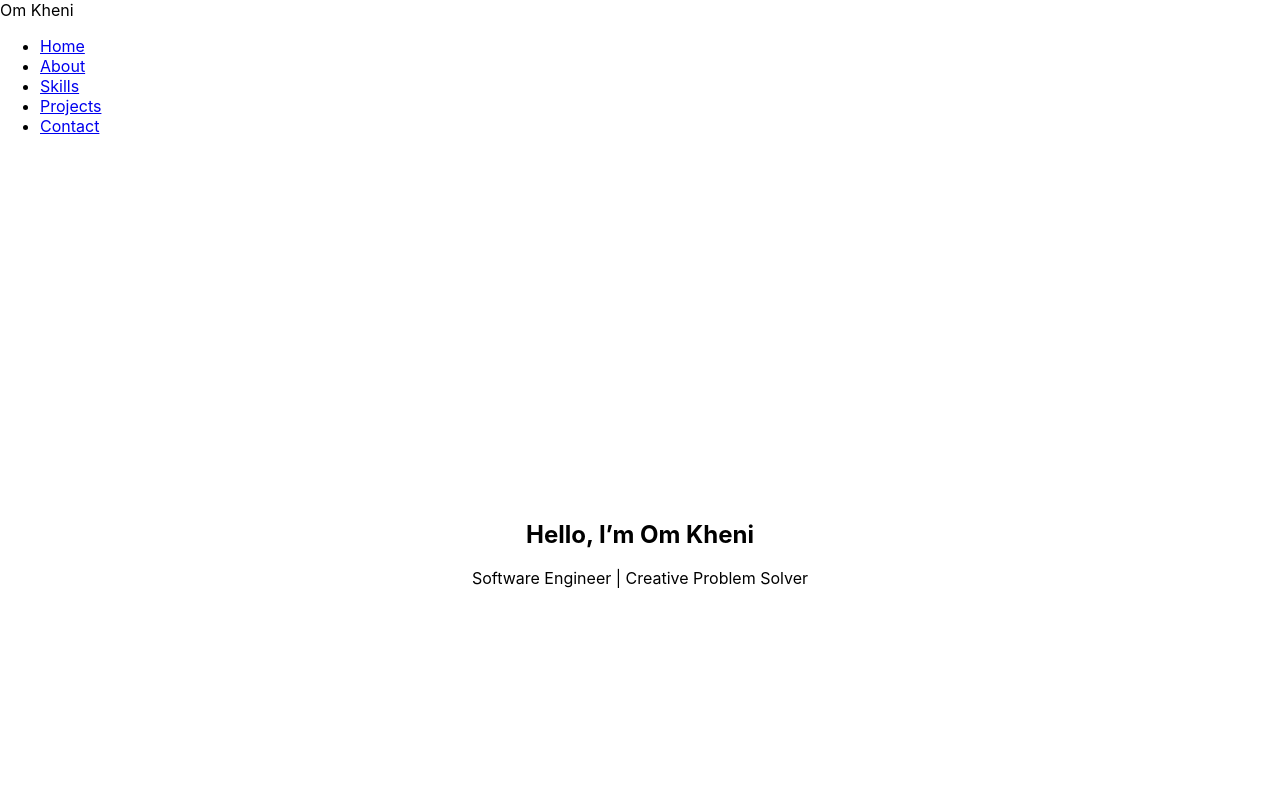
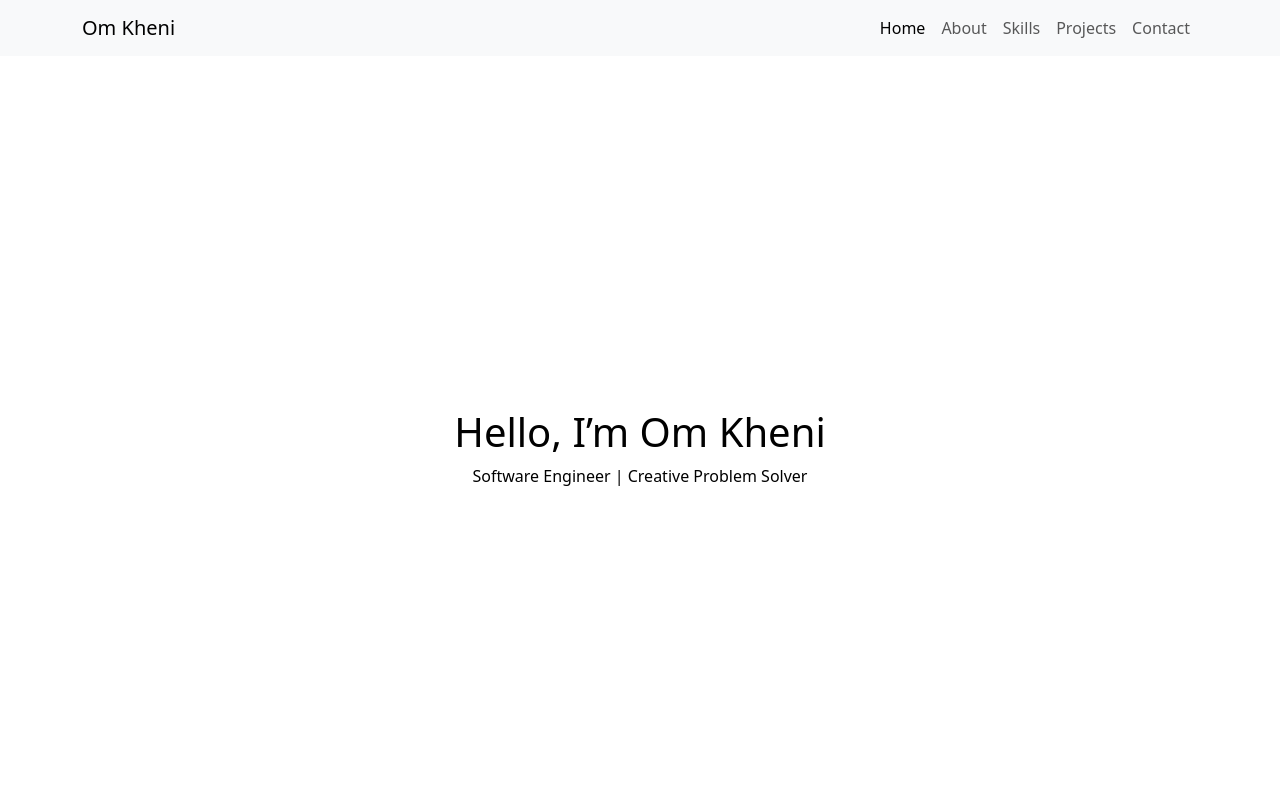
Before and after one commit to omkheni/my-portfolio, a React (Create React App) app: page / in a window 1280 px wide. Shown: the top 800 px of the page. Built offline with nearby package versions, Linux system fonts and the light colour scheme.

Commit message:
navbar setup

```diff
--- a/package.json
+++ b/package.json
@@ -6,6 +6,7 @@
     "@testing-library/jest-dom": "^5.17.0",
     "@testing-library/react": "^13.4.0",
     "@testing-library/user-event": "^13.5.0",
+    "bootstrap": "^5.3.3",
     "react": "^18.3.1",
     "react-dom": "^18.3.1",
     "react-router-dom": "^6.28.0",
--- a/src/components/Header.js
+++ b/src/components/Header.js
@@ -1,21 +1,95 @@
-import React from 'react';
-import { NavLink } from 'react-router-dom';
-import './Header.css';
+import React from "react";
+import { NavLink } from "react-router-dom";
+import "./Header.css";
+import "bootstrap/dist/css/bootstrap.min.css";
 
 const Header = () => {
   return (
-    <header>
-      <div className="logo">Om Kheni</div>
-      <nav>
-        <ul>
-          <li><NavLink to="/" className={({ isActive }) => (isActive ? "active" : "")} end>Home</NavLink></li>
-          <li><NavLink to="/about" className={({ isActive }) => (isActive ? "active" : "")}>About</NavLink></li>
-          <li><NavLink to="/skills" className={({ isActive }) => (isActive ? "active" : "")}>Skills</NavLink></li>
-          <li><NavLink to="/projects" className={({ isActive }) => (isActive ? "active" : "")}>Projects</NavLink></li>
-          <li><NavLink to="/contact" className={({ isActive }) => (isActive ? "active" : "")}>Contact</NavLink></li>
-        </ul>
-      </nav>
-    </header>
+    // <header>
+    //   <div className="logo">Om Kheni</div>
+    //   <nav>
+    //     <ul>
+    //       <li><NavLink to="/" className={({ isActive }) => (isActive ? "active" : "")} end>Home</NavLink></li>
+    //       <li><NavLink to="/about" className={({ isActive }) => (isActive ? "active" : "")}>About</NavLink></li>
+    //       <li><NavLink to="/skills" className={({ isActive }) => (isActive ? "active" : "")}>Skills</NavLink></li>
+    //       <li><NavLink to="/projects" className={({ isActive }) => (isActive ? "active" : "")}>Projects</NavLink></li>
+    //       <li><NavLink to="/contact" className={({ isActive }) => (isActive ? "active" : "")}>Contact</NavLink></li>
+    //     </ul>
+    //   </nav>
+    // </header>
+
+    <nav className="navbar navbar-expand-lg navbar-light bg-light">
+      <div className="container">
+        <NavLink className="navbar-brand" to="/">
+          Om Kheni
+        </NavLink>
+        <button
+          className="navbar-toggler"
+          type="button"
+          data-bs-toggle="collapse"
+          data-bs-target="#navbarNav"
+          aria-controls="navbarNav"
+          aria-expanded="false"
+          aria-label="Toggle navigation"
+        >
+          <span className="navbar-toggler-icon"></span>
+        </button>
+        <div className="collapse navbar-collapse" id="navbarNav">
+          <ul className="navbar-nav ms-auto">
+            <li className="nav-item">
+              <NavLink
+                to="/"
+                className={({ isActive }) =>
+                  isActive ? "nav-link active" : "nav-link"
+                }
+              >
+                Home
+              </NavLink>
+            </li>
+            <li className="nav-item">
+              <NavLink
+                to="/about"
+                className={({ isActive }) =>
+                  isActive ? "nav-link active" : "nav-link"
+                }
+              >
+                About
+              </NavLink>
+            </li>
+            <li className="nav-item">
+              <NavLink
+                to="/skills"
+                className={({ isActive }) =>
+                  isActive ? "nav-link active" : "nav-link"
+                }
+              >
+                Skills
+              </NavLink>
+            </li>
+            <li className="nav-item">
+              <NavLink
+                to="/projects"
+                className={({ isActive }) =>
+                  isActive ? "nav-link active" : "nav-link"
+                }
+              >
+                Projects
+              </NavLink>
+            </li>
+            <li className="nav-item">
+              <NavLink
+                to="/contact"
+                className={({ isActive }) =>
+                  isActive ? "nav-link active" : "nav-link"
+                }
+              >
+                Contact
+              </NavLink>
+            </li>
+          </ul>
+        </div>
+      </div>
+    </nav>
   );
 };
 
```
Also changed, not shown: 1 other file (tests, documents, lock files or other folders).
